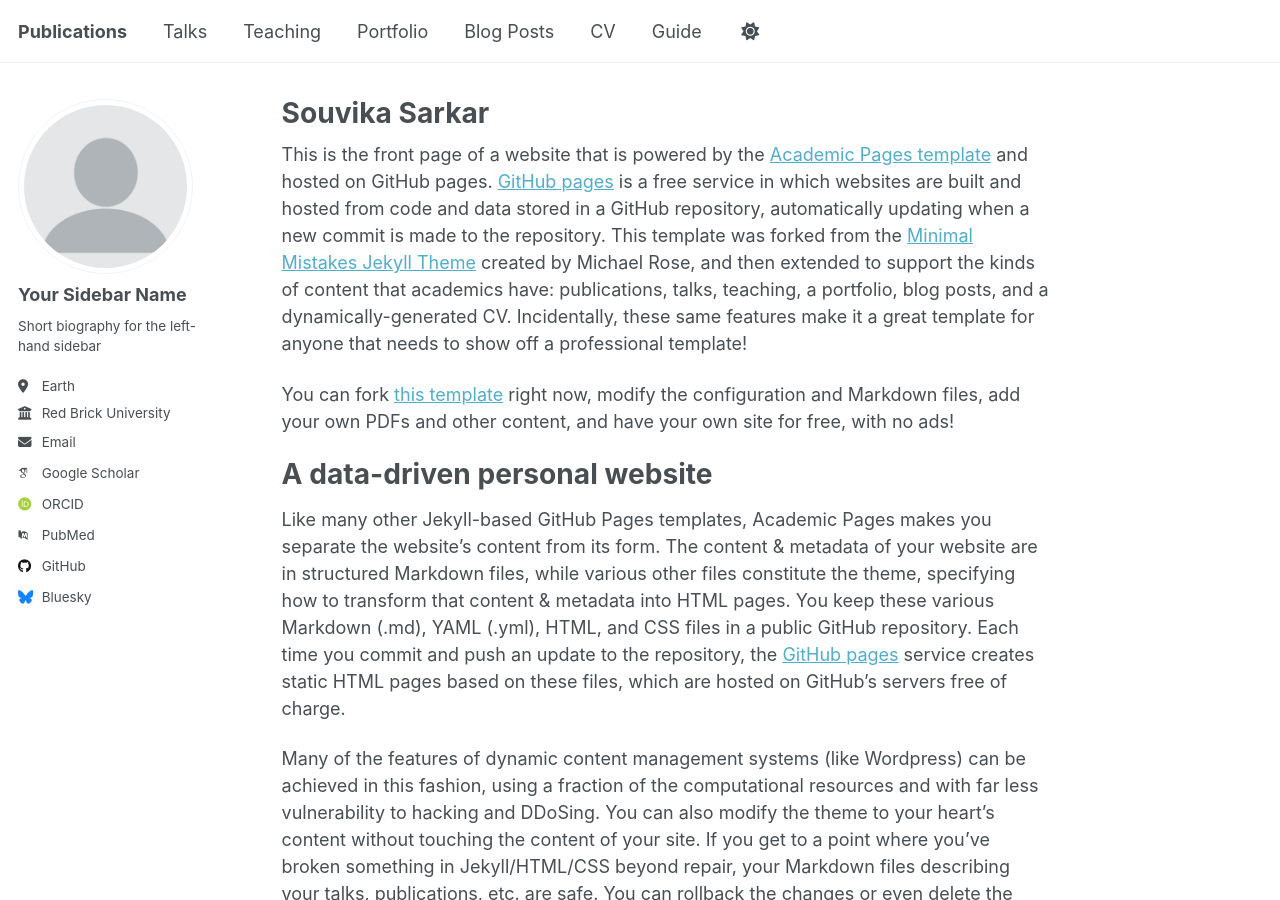
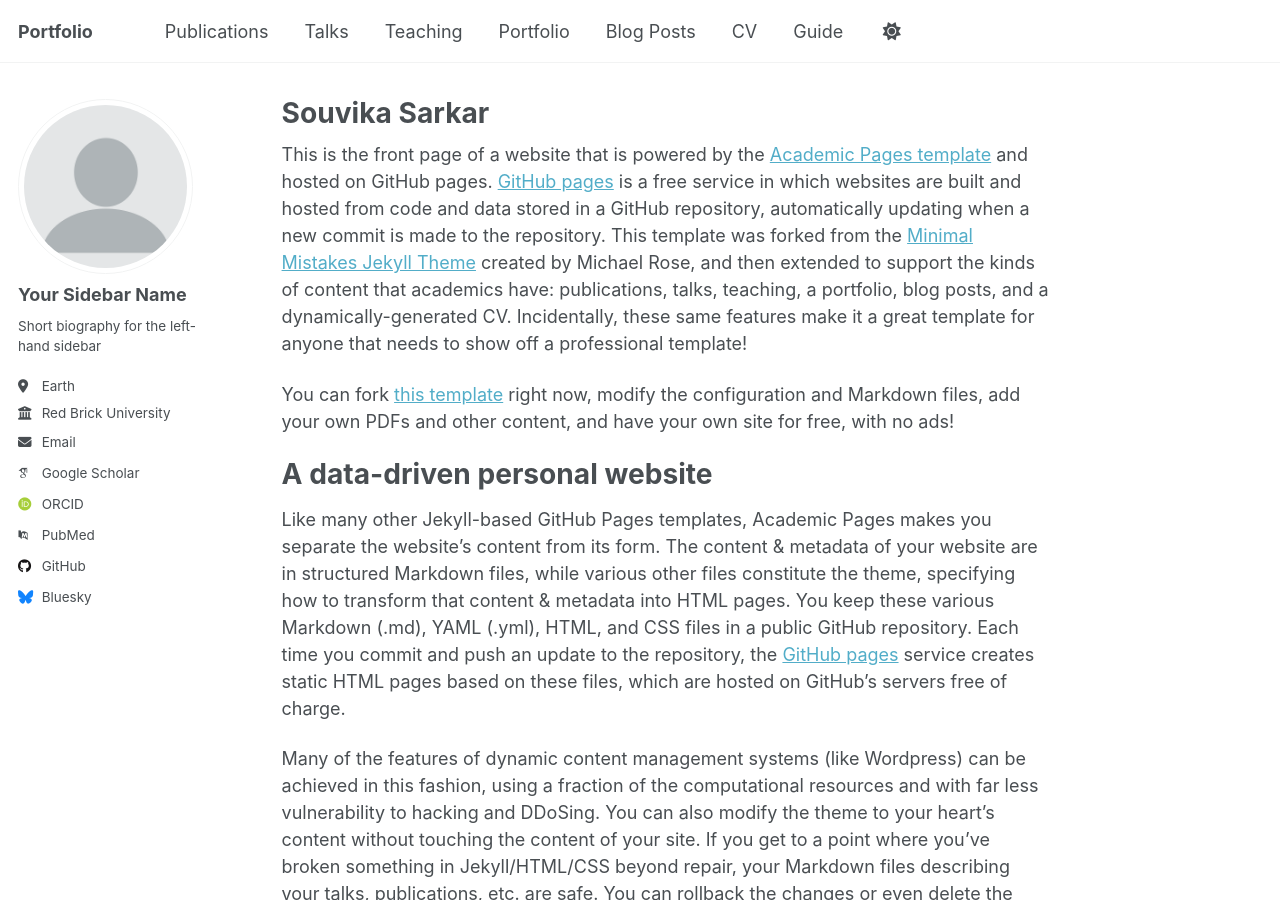
Before and after one commit to souvikasarkar/souvikasarkar.github.io, a Jekyll site: the page built from _pages/about.md, in a window 1280 px wide and 900 px high. Built offline with Jekyll 4.4.1, drawn with Linux system fonts in a browser that asks for light colours; some web fonts are replaced; a script that is not in the unit is left out.

Commit message:
Update masthead to add site title from the head.

```diff
--- a/_config.yml
+++ b/_config.yml
@@ -9,7 +9,7 @@
 # Basic Site Settings
 locale                   : "en-US"
 site_theme               : "default" # Currently available options are "default", "air"
-title                    : "" # Do not need a site title as details will be pulled from individual pages.
+title                    : "Portfolio" # Do not need a site title as details will be pulled from individual pages.
 title_separator          : ""
 name                     : &name "Souvika Sarkar"
 description              : &description "Personal academic portfolio"
--- a/_includes/masthead.html
+++ b/_includes/masthead.html
@@ -6,6 +6,7 @@
       <nav id="site-nav" class="greedy-nav">
         <button><span class="navicon"></span></button>
         <ul class="visible-links">
+          <li class="masthead__menu-item masthead__menu-item--lg persist"><a href="{{ base_path }}/">{{ site.title }}</a></li>
           {% for link in site.data.navigation.main %}
             {% if link.url contains 'http' %}
               {% assign domain = '' %}
```
